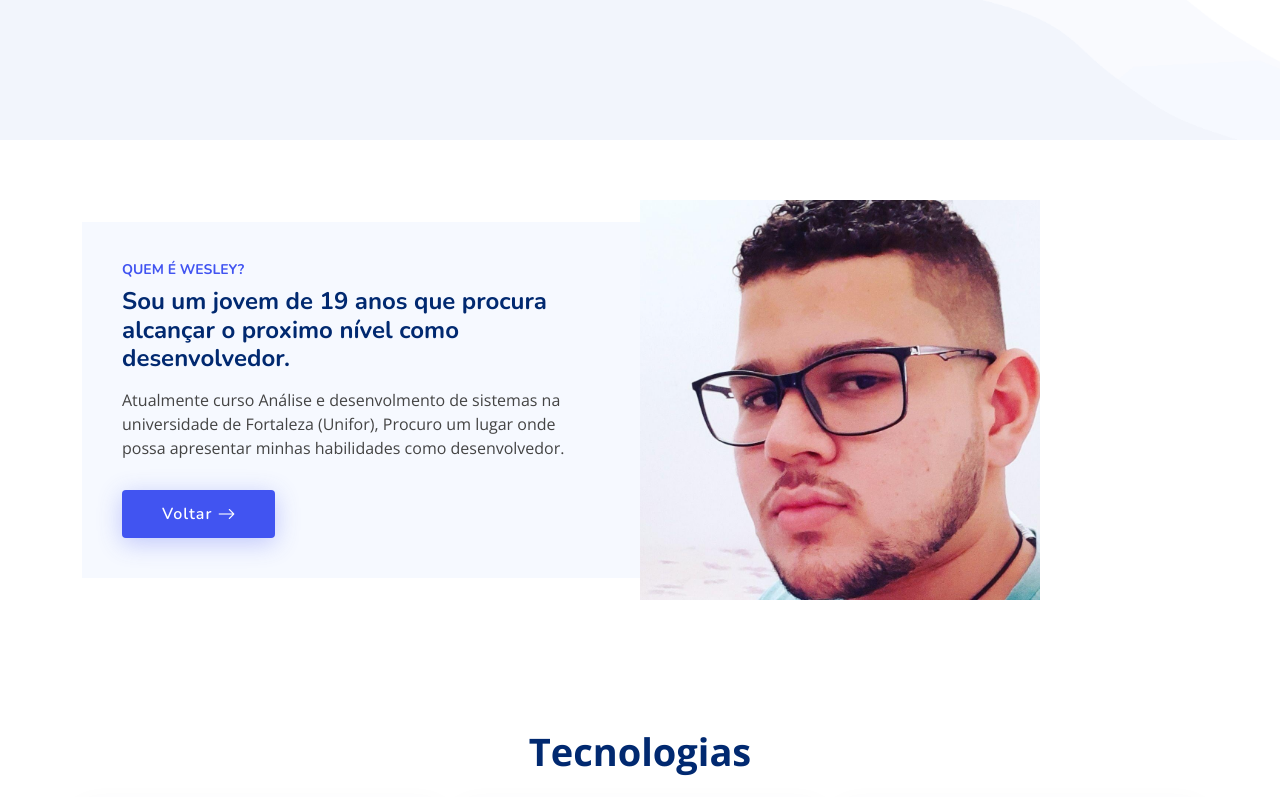
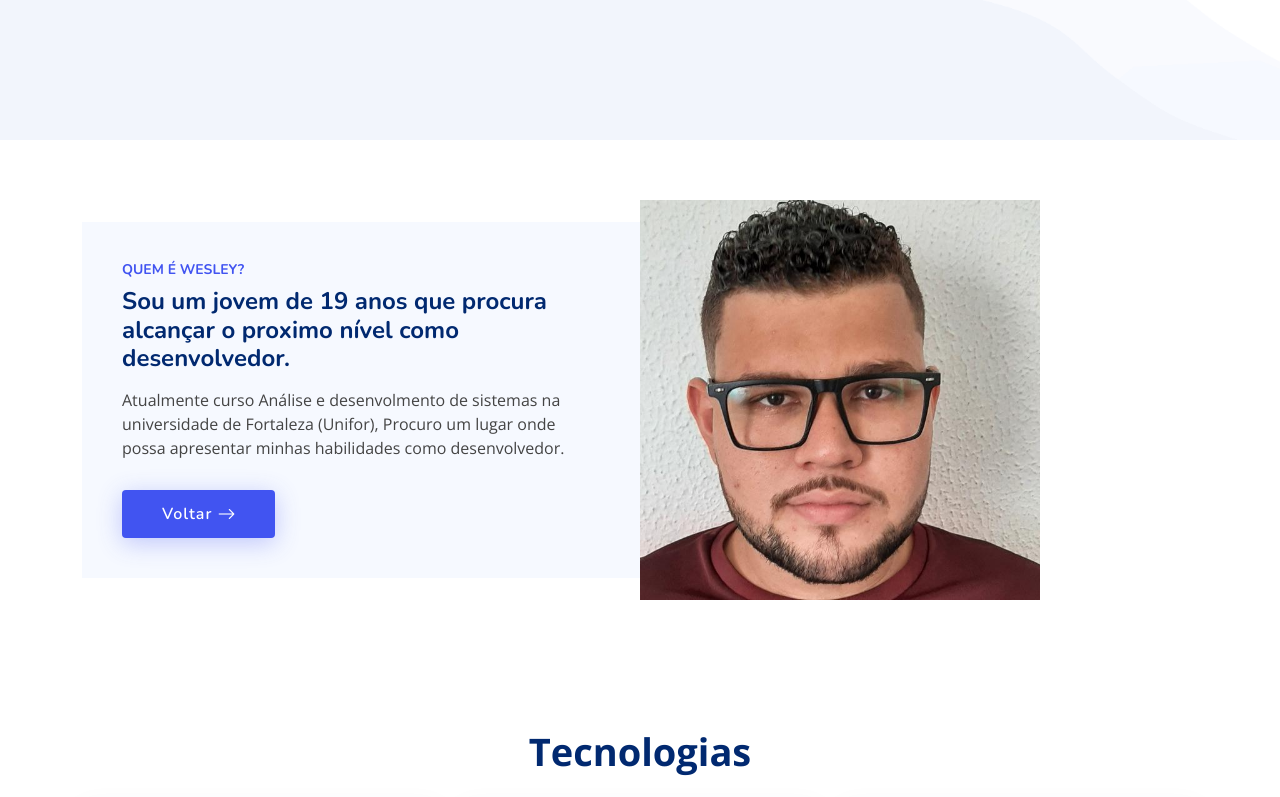
Before and after one commit to WesleyEstevam/Portifolio, a plain HTML site: page index.html in a window 1280 px wide. Shown: the part 660-1457 px from the top of the page. Drawn offline with nearby package versions, Linux system fonts and the light colour scheme.

Commit message:
Mudança de foto perfil

```diff
--- a/index.html
+++ b/index.html
@@ -111,7 +111,7 @@
           </div>
 
           <div class="col-lg-6 d-flex align-items-center" data-aos="zoom-out" data-aos-delay="200">
-            <img src="img/img-wesley.jpg" style="height: 400px;" class="img-fluid" alt="">
+            <img src="img/wesley.jpg" style="height: 400px;" class="img-fluid" alt="">
           </div>
 
         </div>
```
Also changed, not shown: img/wesley.jpg (added).
